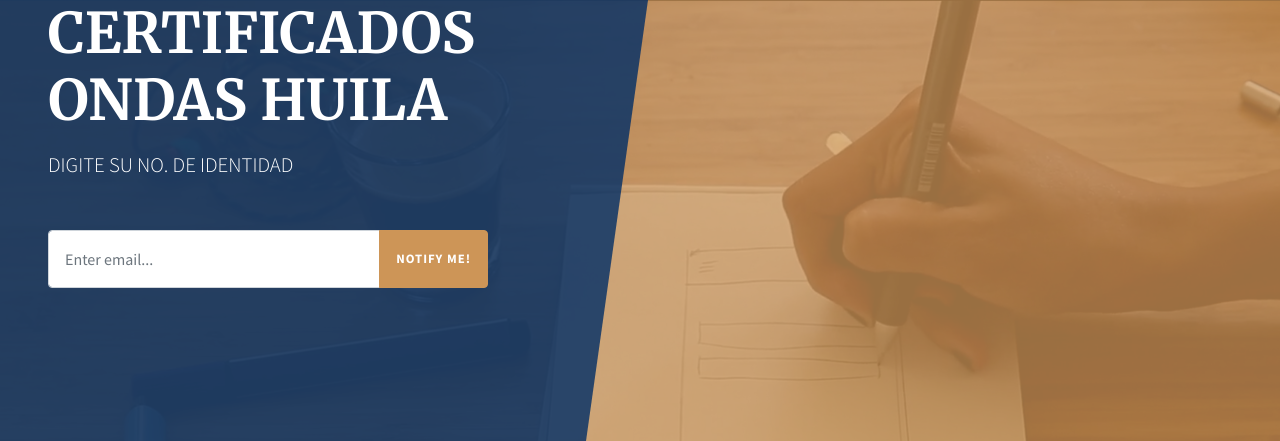
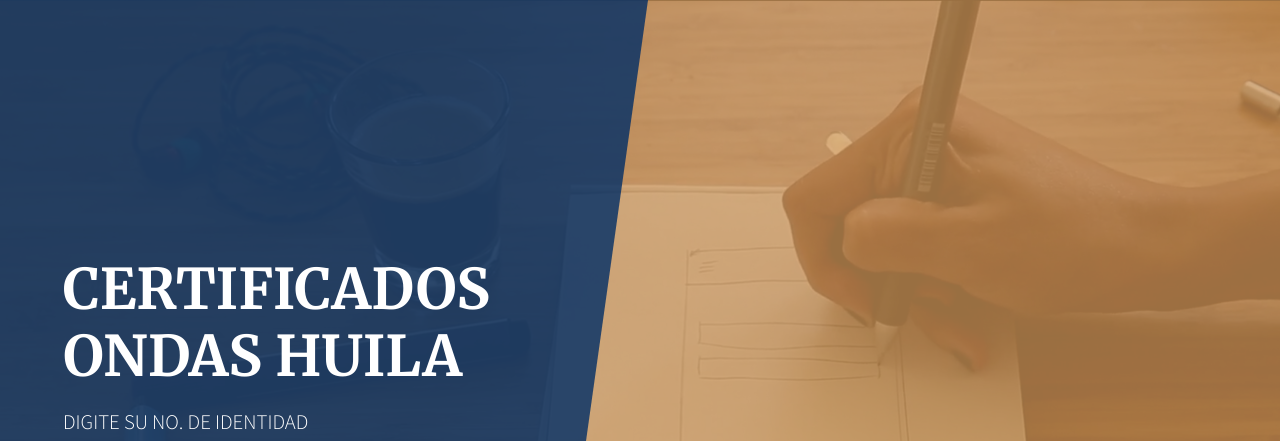
Before and after one commit to ondashuila/certificadosondashuila, a website: page index.html in a window 1280 px wide. Shown: the top 441 px of the page. Drawn offline with Linux system fonts and the light colour scheme.

Commit message:
Update index.html

```diff
--- a/index.html
+++ b/index.html
@@ -29,7 +29,7 @@
 
     <div class="masthead">
       <div class="masthead-bg"></div>
-      <div class="logo_ondas">
+      <div class="container h-100">
         <div class="row h-100">
           <div class="col-12 my-auto">
             <div class="masthead-content text-white py-5 py-md-0">
```
